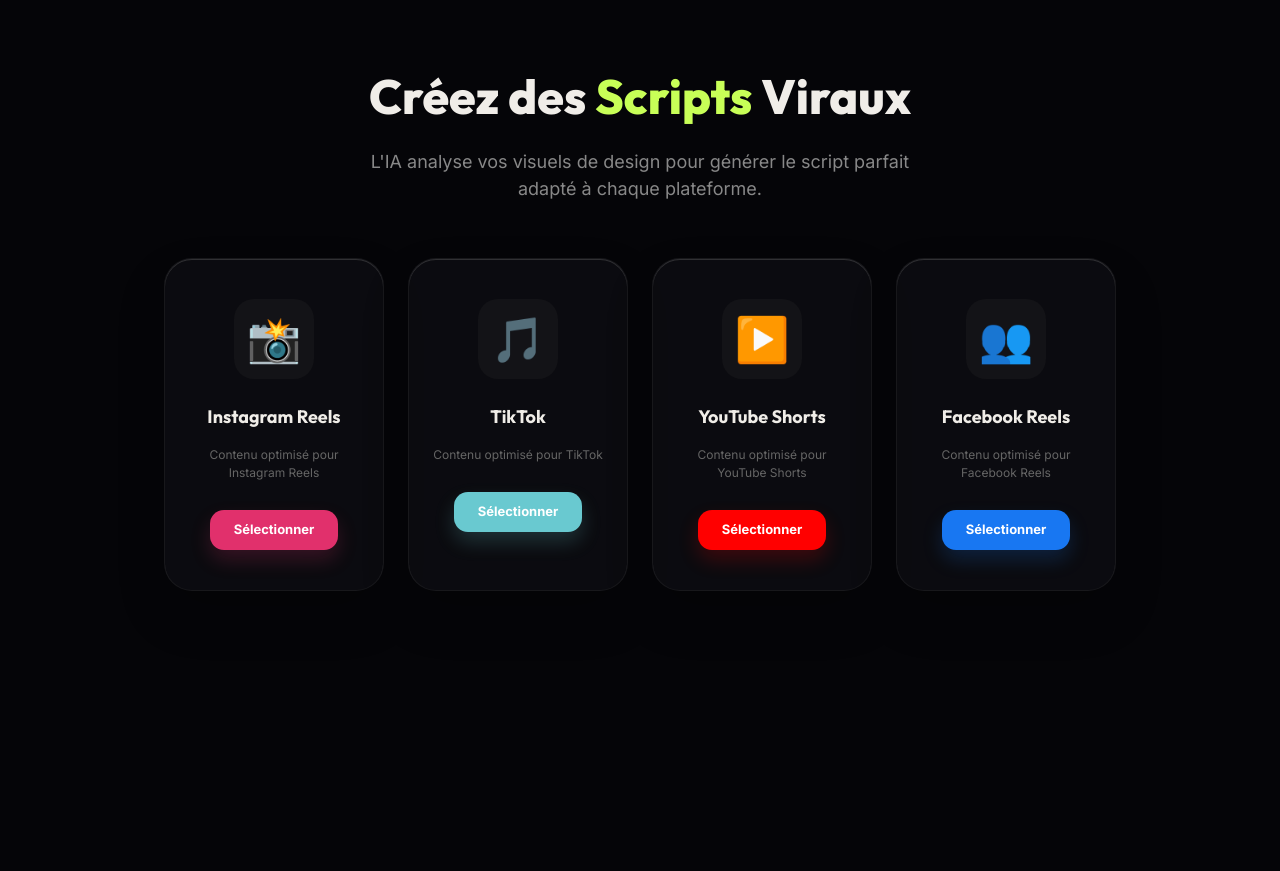
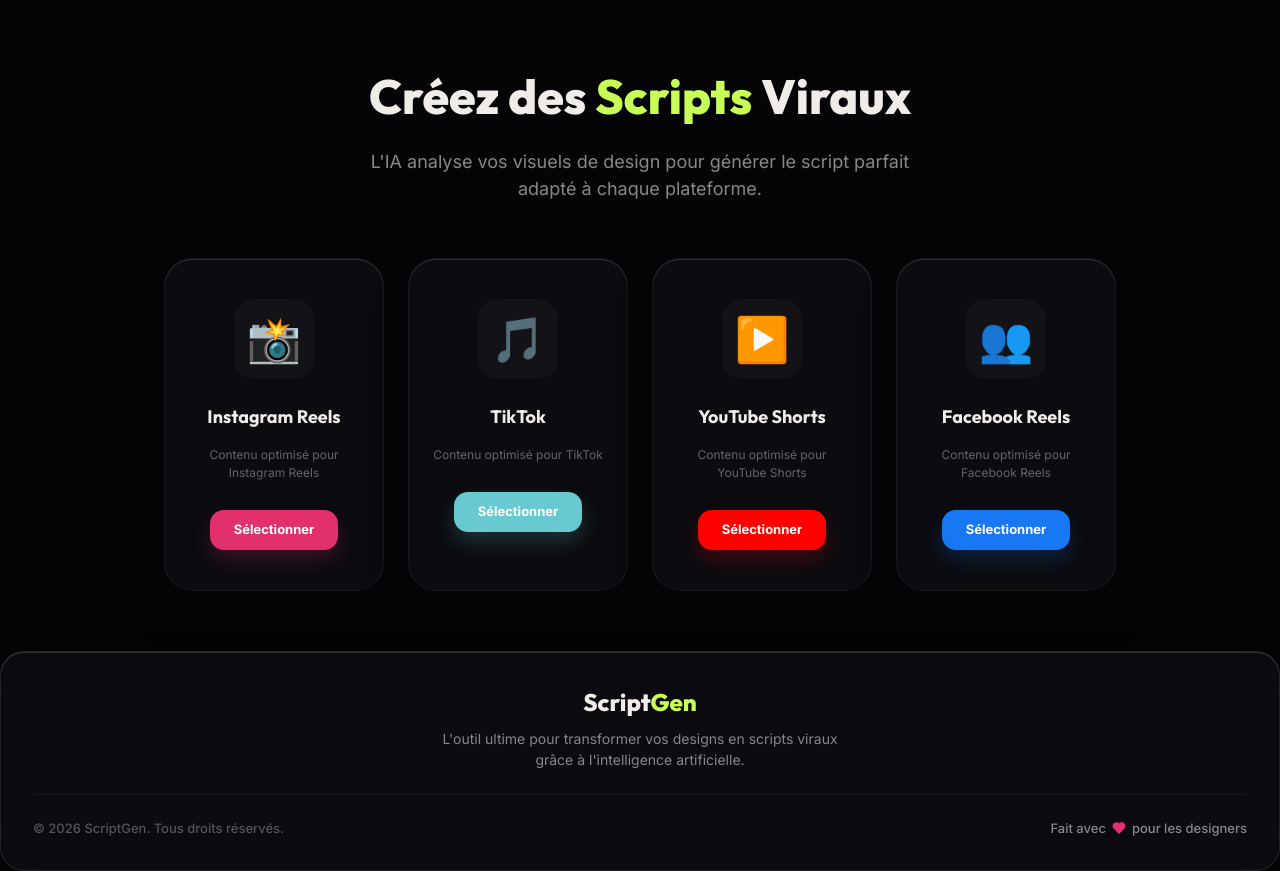
Before and after one commit to jacquesespoir9-wq/script-creator, a React (Vite) app: page / in a window 1280 px wide. Before the commit the page ends 800 px from the top, so only its background shows below. Built offline with nearby package versions, Linux system fonts and the light colour scheme; no server answers.

Commit message:
[dyad] Ajout d'un pied de page (Footer) à l'application - wrote 2 file(s)

```diff
--- /dev/null
+++ b/src/components/Footer.jsx
@@ -0,0 +1,32 @@
+import React from 'react';
+import { Heart } from 'lucide-react';
+
+const Footer = () => {
+  return (
+    <footer className="relative z-10 mt-20 pb-10 px-6">
+      <div className="max-w-6xl mx-auto">
+        <div className="glass-panel" style={{ borderRadius: '24px', padding: '32px', textAlign: 'center' }}>
+          <div style={{ fontFamily: "'Outfit', sans-serif", fontSize: '24px', fontWeight: 800, marginBottom: '8px' }}>
+            Script<span style={{ color: '#C8FF57' }}>Gen</span>
+          </div>
+          <p style={{ color: '#888', fontSize: '14px', marginBottom: '24px', maxWidth: '400px', margin: '0 auto 24px' }}>
+            L'outil ultime pour transformer vos designs en scripts viraux grâce à l'intelligence artificielle.
+          </p>
+
+          <div style={{ height: '1px', background: 'rgba(255,255,255,0.05)', width: '100%', marginBottom: '24px' }}></div>
+
+          <div style={{ display: 'flex', justifyContent: 'space-between', alignItems: 'center', flexWrap: 'wrap', gap: '16px' }}>
+            <div style={{ fontSize: '13px', color: '#555', fontWeight: 500 }}>
+              © {new Date().getFullYear()} ScriptGen. Tous droits réservés.
+            </div>
+            <div style={{ fontSize: '13px', color: '#888', display: 'flex', alignItems: 'center', gap: '6px', fontWeight: 500 }}>
+              Fait avec <Heart size={14} fill="#E1306C" color="#E1306C" /> pour les designers
+            </div>
+          </div>
+        </div>
+      </div>
+    </footer>
+  );
+};
+
+export default Footer;
--- a/src/components/Layout.jsx
+++ b/src/components/Layout.jsx
@@ -1,18 +1,20 @@
 import React from 'react';
 import InstallBanner from './InstallBanner';
+import Footer from './Footer';
 
 const Layout = ({ children }) => {
   return (
-    <div className="relative min-h-screen bg-[#050508] text-[#F0EDE8] overflow-hidden">
+    <div className="relative min-h-screen bg-[#050508] text-[#F0EDE8] overflow-hidden flex flex-col">
       {/* Animated Blobs */}
       <div className="blob top-[-10%] left-[-10%] w-[500px] h-[500px] bg-[rgba(123,110,246,0.2)]"></div>
       <div className="blob bottom-[-20%] right-[-10%] w-[600px] h-[600px] bg-[rgba(249,130,90,0.15)] [animation-delay:-5s]"></div>
       <div className="blob top-[40%] left-[40%] w-[450px] h-[450px] bg-[rgba(46,49,146,0.15)] [animation-delay:-10s]"></div>
 
-      <main className="relative z-10 pt-10">
+      <main className="relative z-10 pt-10 flex-grow">
         {children}
       </main>
 
+      <Footer />
       <InstallBanner />
 
       <style>{`
```
